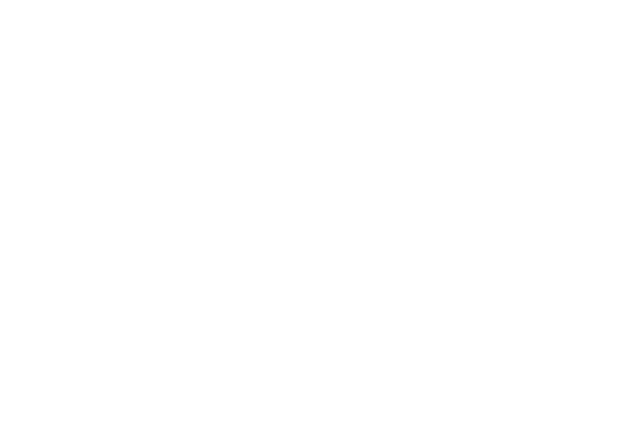
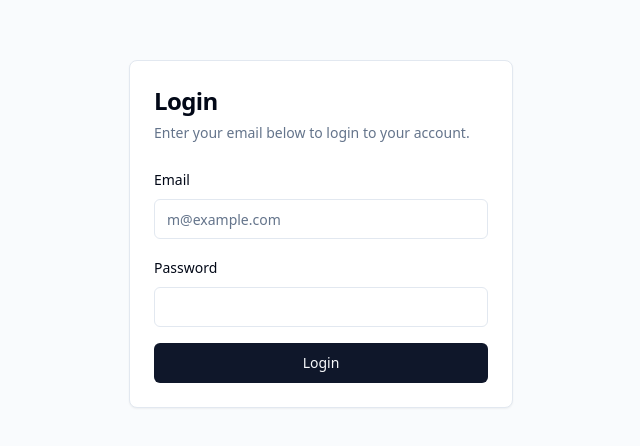
Before and after one commit to mdasifj625/servexa, a React (Vite) app in the folder apps/frontend/: page /login in a window 1280 px wide. Before the commit this address had no page. Shown: the part 166-612 px from the top of the page, without its empty margins (319-959 px from the left). Built offline with nearby package versions, Linux system fonts and the light colour scheme.

Commit message:
feat: complete phase 5 - auth frontend and route guards

```diff
--- a/apps/frontend/package.json
+++ b/apps/frontend/package.json
@@ -13,6 +13,7 @@
     "@hookform/resolvers": "^5.7.1",
     "@radix-ui/react-label": "^2.1.15",
     "@radix-ui/react-slot": "^1.3.3",
+    "axios": "^1.19.0",
     "class-variance-authority": "^0.7.1",
     "clsx": "^2.1.1",
     "lucide-react": "^1.31.0",
--- a/apps/frontend/src/App.tsx
+++ b/apps/frontend/src/App.tsx
@@ -1,18 +1,23 @@
 import { BrowserRouter, Routes, Route, Navigate } from 'react-router-dom';
 import DashboardLayout from './layouts/DashboardLayout';
 import Dashboard from './pages/Dashboard';
+import LoginPage from './pages/LoginPage';
+import ProtectedRoute from './components/ProtectedRoute';
 
 function App() {
   return (
     <BrowserRouter>
       <Routes>
         <Route path="/" element={<Navigate to="/dashboard" replace />} />
+        <Route path="/login" element={<LoginPage />} />
 
-        <Route element={<DashboardLayout />}>
-          <Route path="/dashboard" element={<Dashboard />} />
-          <Route path="/customers" element={<div className="p-4 text-xl">Customers Page (Coming Soon)</div>} />
-          <Route path="/vehicles" element={<div className="p-4 text-xl">Vehicles Page (Coming Soon)</div>} />
-          <Route path="/invoices" element={<div className="p-4 text-xl">Invoices Page (Coming Soon)</div>} />
+        <Route element={<ProtectedRoute />}>
+          <Route element={<DashboardLayout />}>
+            <Route path="/dashboard" element={<Dashboard />} />
+            <Route path="/customers" element={<div className="p-4 text-xl">Customers Page (Coming Soon)</div>} />
+            <Route path="/vehicles" element={<div className="p-4 text-xl">Vehicles Page (Coming Soon)</div>} />
+            <Route path="/invoices" element={<div className="p-4 text-xl">Invoices Page (Coming Soon)</div>} />
+          </Route>
         </Route>
       </Routes>
     </BrowserRouter>
--- /dev/null
+++ b/apps/frontend/src/components/ProtectedRoute.tsx
@@ -0,0 +1,23 @@
+import { Navigate, Outlet } from 'react-router-dom';
+import { useAuth } from '@/contexts/AuthContext';
+
+interface ProtectedRouteProps {
+  allowedRoles?: string[];
+}
+
+export default function ProtectedRoute({ allowedRoles }: ProtectedRouteProps) {
+  const { isAuthenticated, user } = useAuth();
+
+  if (!isAuthenticated) {
+    return <Navigate to="/login" replace />;
+  }
+
+  if (allowedRoles && user) {
+    const hasRole = user.roles.some((role) => allowedRoles.includes(role));
+    if (!hasRole) {
+      return <Navigate to="/unauthorized" replace />;
+    }
+  }
+
+  return <Outlet />;
+}
--- /dev/null
+++ b/apps/frontend/src/contexts/AuthContext.tsx
@@ -0,0 +1,72 @@
+import React, { createContext, useContext, useState, useEffect } from 'react';
+import axios from 'axios';
+
+interface AuthUser {
+  id: string;
+  email: string;
+  roles: string[];
+}
+
+interface AuthContextType {
+  user: AuthUser | null;
+  token: string | null;
+  login: (token: string, user: AuthUser) => void;
+  logout: () => void;
+  isAuthenticated: boolean;
+}
+
+const AuthContext = createContext<AuthContextType | null>(null);
+
+export function AuthProvider({ children }: { children: React.ReactNode }) {
+  const [user, setUser] = useState<AuthUser | null>(null);
+  const [token, setToken] = useState<string | null>(null);
+  const [loading, setLoading] = useState(true);
+
+  useEffect(() => {
+    // Check for stored token and user on mount
+    const storedToken = localStorage.getItem('servexa_token');
+    const storedUser = localStorage.getItem('servexa_user');
+
+    if (storedToken && storedUser) {
+      setToken(storedToken);
+      setUser(JSON.parse(storedUser));
+      // Set default auth header for axios
+      axios.defaults.headers.common['Authorization'] = `Bearer ${storedToken}`;
+    }
+    setLoading(false);
+  }, []);
+
+  const login = (newToken: string, newUser: AuthUser) => {
+    setToken(newToken);
+    setUser(newUser);
+    localStorage.setItem('servexa_token', newToken);
+    localStorage.setItem('servexa_user', JSON.stringify(newUser));
+    axios.defaults.headers.common['Authorization'] = `Bearer ${newToken}`;
+  };
+
+  const logout = () => {
+    setToken(null);
+    setUser(null);
+    localStorage.removeItem('servexa_token');
+    localStorage.removeItem('servexa_user');
+    delete axios.defaults.headers.common['Authorization'];
+  };
+
+  if (loading) {
+    return <div className="flex h-screen items-center justify-center">Loading...</div>;
+  }
+
+  return (
+    <AuthContext.Provider value={{ user, token, login, logout, isAuthenticated: !!token }}>
+      {children}
+    </AuthContext.Provider>
+  );
+}
+
+export function useAuth() {
+  const context = useContext(AuthContext);
+  if (!context) {
+    throw new Error('useAuth must be used within an AuthProvider');
+  }
+  return context;
+}
--- a/apps/frontend/src/layouts/DashboardLayout.tsx
+++ b/apps/frontend/src/layouts/DashboardLayout.tsx
@@ -1,11 +1,13 @@
 import { Outlet, NavLink } from "react-router-dom"
 import { ModeToggle } from "@/components/mode-toggle"
-import { Home, Users, Car, FileText, Menu } from "lucide-react"
+import { Home, Users, Car, FileText, Menu, LogOut } from "lucide-react"
 import { Button } from "@/components/ui/button"
 import { useState } from "react"
+import { useAuth } from "@/contexts/AuthContext"
 
 export default function DashboardLayout() {
   const [isSidebarOpen, setSidebarOpen] = useState(false)
+  const { logout, user } = useAuth()
 
   const toggleSidebar = () => setSidebarOpen(!isSidebarOpen)
 
@@ -56,8 +58,13 @@ export default function DashboardLayout() {
           </div>
           <div className="flex items-center ml-auto space-x-4">
             <ModeToggle />
-            <div className="w-8 h-8 rounded-full bg-primary flex items-center justify-center text-primary-foreground font-bold">
-              A
+            <div className="flex items-center space-x-2">
+              <div className="w-8 h-8 rounded-full bg-primary flex items-center justify-center text-primary-foreground font-bold uppercase">
+                {user?.email?.charAt(0) || 'U'}
+              </div>
+              <Button variant="ghost" size="icon" onClick={logout} title="Logout">
+                <LogOut className="w-5 h-5 text-muted-foreground hover:text-destructive" />
+              </Button>
             </div>
           </div>
         </header>
--- a/apps/frontend/src/main.tsx
+++ b/apps/frontend/src/main.tsx
@@ -3,11 +3,14 @@ import { createRoot } from 'react-dom/client'
 import './index.css'
 import App from './App.tsx'
 import { ThemeProvider } from '@/components/theme-provider'
+import { AuthProvider } from '@/contexts/AuthContext'
 
 createRoot(document.getElementById('root')!).render(
   <StrictMode>
     <ThemeProvider defaultTheme="system" storageKey="servexa-theme">
-      <App />
+      <AuthProvider>
+        <App />
+      </AuthProvider>
     </ThemeProvider>
   </StrictMode>,
 )
--- /dev/null
+++ b/apps/frontend/src/pages/LoginPage.tsx
@@ -0,0 +1,94 @@
+import { useState } from 'react';
+import { useNavigate } from 'react-router-dom';
+import { useForm } from 'react-hook-form';
+import { zodResolver } from '@hookform/resolvers/zod';
+import * as z from 'zod';
+import axios from 'axios';
+import { useAuth } from '@/contexts/AuthContext';
+import { Button } from '@/components/ui/button';
+import { Input } from '@/components/ui/input';
+import { Card, CardContent, CardDescription, CardHeader, CardTitle } from '@/components/ui/card';
+import { Form, FormControl, FormField, FormItem, FormLabel, FormMessage } from '@/components/ui/form';
+
+const formSchema = z.object({
+  email: z.string().email({ message: "Invalid email address" }),
+  password: z.string().min(6, { message: "Password must be at least 6 characters" }),
+});
+
+export default function LoginPage() {
+  const navigate = useNavigate();
+  const { login } = useAuth();
+  const [error, setError] = useState<string | null>(null);
+
+  const form = useForm<z.infer<typeof formSchema>>({
+    resolver: zodResolver(formSchema),
+    defaultValues: {
+      email: "",
+      password: "",
+    },
+  });
+
+  const onSubmit = async (values: z.infer<typeof formSchema>) => {
+    try {
+      setError(null);
+      // Ensure backend URL is correctly targeted
+      const response = await axios.post('http://localhost:3000/auth/login', values);
+
+      const { access_token, user } = response.data;
+      login(access_token, user);
+
+      navigate('/dashboard');
+    } catch (err: any) {
+      setError(err.response?.data?.message || 'Login failed. Please check your credentials.');
+    }
+  };
+
+  return (
+    <div className="flex h-screen w-screen items-center justify-center bg-muted/40">
+      <Card className="w-full max-w-sm">
+        <CardHeader>
+          <CardTitle className="text-2xl">Login</CardTitle>
+          <CardDescription>
+            Enter your email below to login to your account.
+          </CardDescription>
+        </CardHeader>
+        <CardContent>
+          <Form {...form}>
+            <form onSubmit={form.handleSubmit(onSubmit)} className="space-y-4">
+              <FormField
+                control={form.control}
+                name="email"
+                render={({ field }) => (
+                  <FormItem>
+                    <FormLabel>Email</FormLabel>
+                    <FormControl>
+                      <Input placeholder="m@example.com" {...field} />
+                    </FormControl>
+                    <FormMessage />
+                  </FormItem>
+                )}
+              />
+              <FormField
+                control={form.control}
+                name="password"
+                render={({ field }) => (
+                  <FormItem>
+                    <FormLabel>Password</FormLabel>
+                    <FormControl>
+                      <Input type="password" {...field} />
+                    </FormControl>
+                    <FormMessage />
+                  </FormItem>
+                )}
+              />
+              {error && <div className="text-sm font-medium text-destructive">{error}</div>}
+              <Button type="submit" className="w-full" disabled={form.formState.isSubmitting}>
+                {form.formState.isSubmitting ? "Logging in..." : "Login"}
+              </Button>
+            </form>
+          </Form>
+        </CardContent>
+      </Card>
+    </div>
+  );
+}
```
Also changed, not shown: 1 other file (tests, documents, lock files or other folders).
